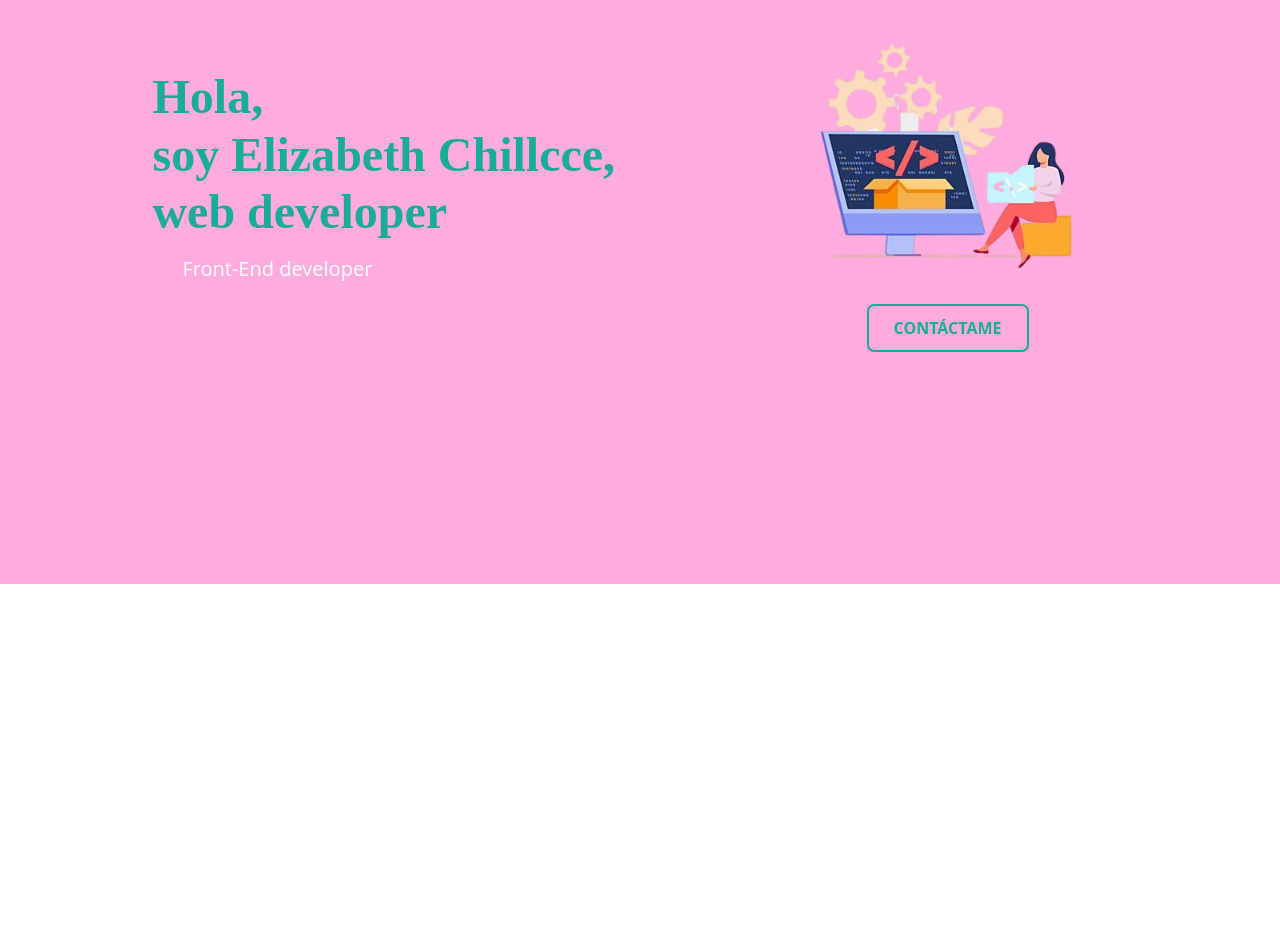
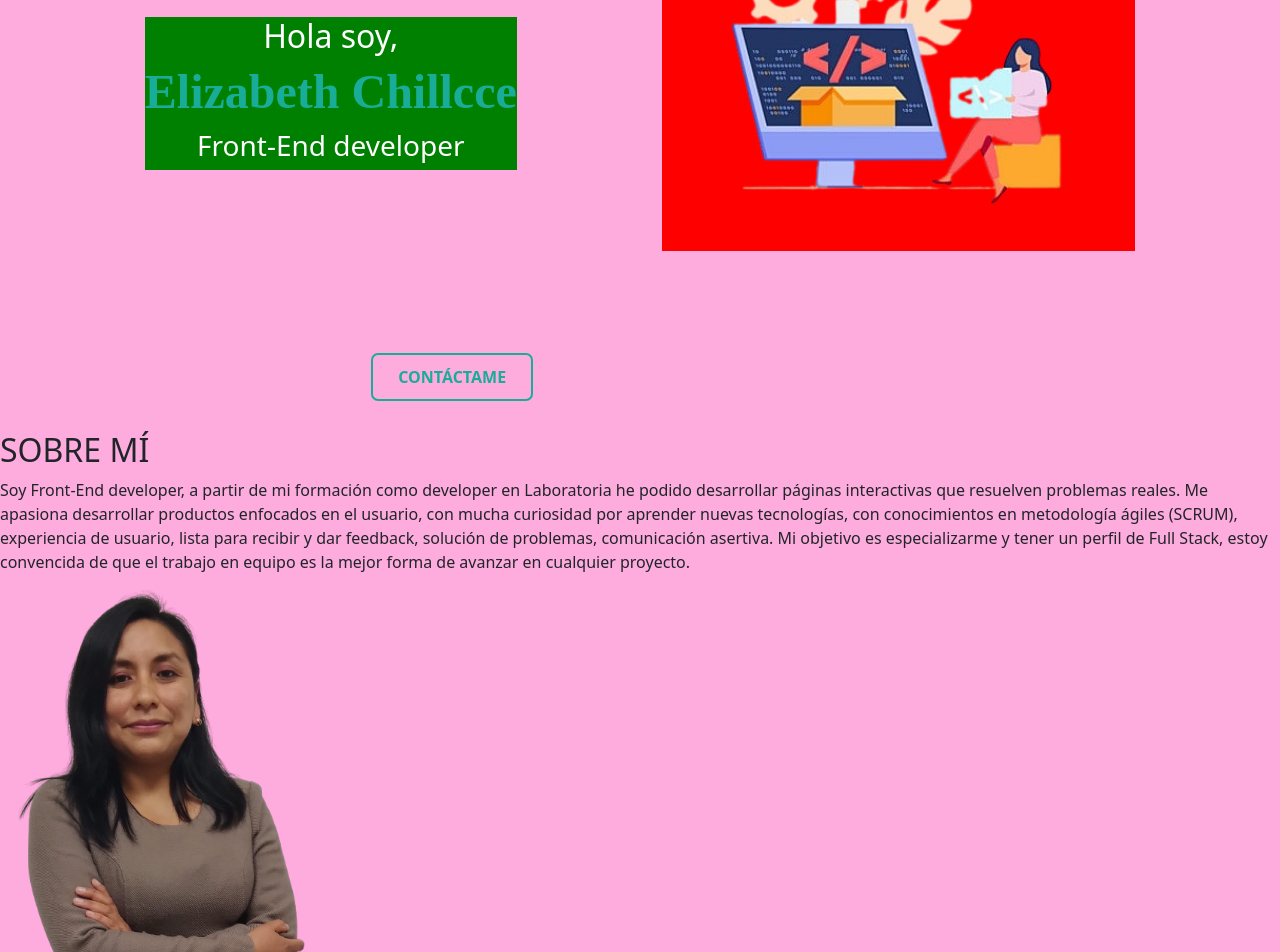
Before and after one commit to ElizabethChillcce/Elizabeth-portafolio, a React (Vite) app: page / in a window 1280 px wide. Shown: the part 320-1272 px from the top of the page. Before the commit the page ends 904 px from the top, so only its background shows below. Built offline with nearby package versions, Linux system fonts and the light colour scheme.

Commit message:
Cambiando componente About a hijo y dando estilos

```diff
--- a/src/App.css
+++ b/src/App.css
@@ -8,6 +8,14 @@
     text-decoration: none;
 }
 
-/* body {
-  min-height: 100vh;
-} */
+html{
+  scroll-behavior: smooth;
+  }
+
+body {
+  background-color: rgba(254, 171, 222, 1)
+}
+
+section[id] {
+    scroll-margin-top: 70px;
+}
--- a/src/App.jsx
+++ b/src/App.jsx
@@ -1,7 +1,7 @@
 import { BrowserRouter as Router, Routes, Route } from 'react-router-dom';
 import Navbar from '../src/components/Navbar/Navbar'
 import Home from '../src/components/Home/Home'
-import About from '../src/components/About/About'
+/* import About from '../src/components/About/About' */
 import Skills from '../src/components/Skills/Skills'
 import Projects from '../src/components/Projects/Projects'
 import Contact from '../src/components/Contact/Contact'
@@ -14,7 +14,7 @@ function App() {
         <Navbar />
       <Routes>
         <Route path="/" element={<Home/>} />
-        <Route path="/about" element={<About/>} />
+        {/* <Route path="/about" element={<About/>} /> */}
         <Route path="/skills" element={<Skills/>} />
         <Route path="/projects" element={<Projects/>} />
         <Route path="/contact" element={<Contact/>} />
--- a/src/components/About/About.jsx
+++ b/src/components/Home/About.jsx
@@ -1,7 +1,7 @@
 import React from 'react'
 import Eli from '../Images/Eli.png'
 import { FaGithub, FaLinkedin } from "react-icons/fa";
-import "./About.css";
+import "../Css/About.css";
 
 const About = () => {
   return (
@@ -13,7 +13,7 @@ const About = () => {
         </div>
 
          <div>
-            <img src={Eli} alt="logo"/>
+            <img src={Eli} style={{width:"25%"}}alt="logo"/>
          </div>
          <div>
             <a><a href="https://github.com/ElizabethChillcce" target="_blank" rel="noreferrer"><FaGithub/></a>
--- a/src/components/Home/Home.jsx
+++ b/src/components/Home/Home.jsx
@@ -2,17 +2,13 @@ import React from 'react'
 import cover from '../Images/cover.png'
 /* import './HomeStyle.css'; */
 import style from "styled-components";
+import About from "./About";
 
 
 const Home = () => {
 
 
     const HomeStyle = style.section`
-    background-color: rgba(254, 171, 222, 1);
-    `
-   const ContainerHome = style.div`
-    height: 100vh;
-
     display: flex;
     flex-direction: column;
     align-content: center;
@@ -24,12 +20,10 @@ const Home = () => {
       justify-content: space-evenly;
      }
     `
-
     const Title = style.h1`
     fond-size: 1.8rem;
     font-family: font-file-82132;
     font-weight: 600;
-    padding-top: 13%;
     color: #19ad99;
 
     @media only screen and (min-width: 768px) {
@@ -44,9 +38,16 @@ const Home = () => {
    flex-direction: column;
    align-content: center;
    align-items: center;
+   margin-top: 100px;
+   color: white;
+
+   @media only screen and (min-width: 768px) {
+    background-color: green;
+     margin-top: 20%;
+   }
    `
 
-    const Paragraph = style.p`
+    /* const Paragraph = style.p`
     fond-size: 1.4rem;
     font-family: "Open Sans",sans-serif;
     color: white;
@@ -58,18 +59,25 @@ const Home = () => {
      font-size: 20px;
      padding-right: 46%;
     }
-    `
-    const ContainerImagenButton = style.div`
+    ` */
+    const ContainerImagen = style.div`
     display: flex;
     flex-direction: column;
     align-content: center;
     align-items: center;
+
+    @media only screen and (min-width: 768px) {
+      background-color: red;
+      margin-top: 15%;
+      width: 37%;
+    }
     `
 
     const Button = style.button`
     cursor: pointer;
     font-size: 1em;
-    margin-top: 11%;
+    margin-top: 1%;
+    margin-bottom: 30px;
     border: 2px solid #19ad99;
     color: #19ad99;
     background-color: rgba(254, 171, 222, 1);
@@ -78,6 +86,7 @@ const Home = () => {
     transition: all .3s ease;
     padding: 6px 12px;
     text-transform: uppercase;
+    margin-left: 29%;
 
     &:hover {
         background: #19ad99;
@@ -85,7 +94,7 @@ const Home = () => {
     }
 
     @media only screen and (min-width: 768px) {
-      margin-top: 0;
+      margin-top: 8%;
       padding: 10px 25px;
      }
     `
@@ -100,18 +109,20 @@ const Home = () => {
     return (
     <>
     <HomeStyle>
-    <ContainerHome>
         <ContainerTitleParagraph>
-            <Title>Hola, <br/>soy Elizabeth Chillcce, <br/>web developer</Title>
-            <Paragraph>Front-End developer</Paragraph>
+              <h2>Hola soy, </h2>
+              <Title>Elizabeth Chillcce </Title>
+              <h3>Front-End developer</h3>
         </ContainerTitleParagraph>
-        <ContainerImagenButton>
-        <ImageCover src={cover} alt="cover" />
-          <Button>Contáctame</Button>
-        </ContainerImagenButton>
-    </ContainerHome>
+        <ContainerImagen>
+            <ImageCover src={cover} alt="cover" />
+        </ContainerImagen>
     </HomeStyle>
+        <Button>Contáctame</Button>
 
+      <section id="about">
+        <About />
+      </section>
     </>
   )
 }
--- a/src/components/Navbar/Navbar.css
+++ b/src/components/Navbar/Navbar.css
@@ -6,10 +6,13 @@ nav{
 
 .nav-link{
     font-size: 16px;
+    color: white;
+    background-color: #070743;
 }
 
 .nav-link:hover{
     text-decoration: none;
+    color: rgba(254, 171, 222, 1)      /* sirve para cambiar el color cuando ahí esta hover */
 }
 
 .linkStyle{
--- a/src/components/Navbar/Navbar.jsx
+++ b/src/components/Navbar/Navbar.jsx
@@ -24,7 +24,7 @@ const Navbar = () => {
 
   return (
     <>
-        <nav className="navbar navbar-expand-sm">
+        <nav className="navbar navbar-expand-sm fixed-top">         {/* fixed-top sirve para q el navbar se muestre en todas las secciones */}
             <div className="container-fluid">
               <img src={logo} className="img-fluid" width="7%" alt="logo"  />
               <button className="navbar-toggler btn-menu" type="button" data-bs-toggle="collapse" data-bs-target="#collapsibleNavbar">     {/* aqui agregue el clas btn-menu */}
@@ -33,14 +33,23 @@ const Navbar = () => {
             <div className="collapse navbar-collapse" id="collapsibleNavbar">
                 <ul className="navbar-nav ms-auto">                     {/* ms-auto sirve p enviar a la derecha los link */}
                   <li className="nav-item">
-                    <a className="nav-link" >
+                  <a  className="nav-link" href="/">   {/* aqui hice el cambio */}
+                         Inicio
+                      </a>
+
+                    {/* <a className="nav-link" >
                       <Link  to="/" className="linkStyle">Inicio</Link>
-                    </a>
+                    </a> */}
                   </li>
                   <li className="nav-item">
-                    <a className="nav-link">
+                    {/* <a className="nav-link">
                       <Link  to="/about" className="linkStyle">Sobre mi</Link>
-                    </a>
+                    </a> */}
+
+                      <a  className="nav-link" href="#about">   {/* aqui hice el cambio */}
+                         Sobre mí
+                      </a>
+
                   </li>
                   <li className="nav-item">
                     <a className="nav-link" >
```
Also changed, not shown: src/components/Css/About.css (renamed from src/components/About/About.css).
